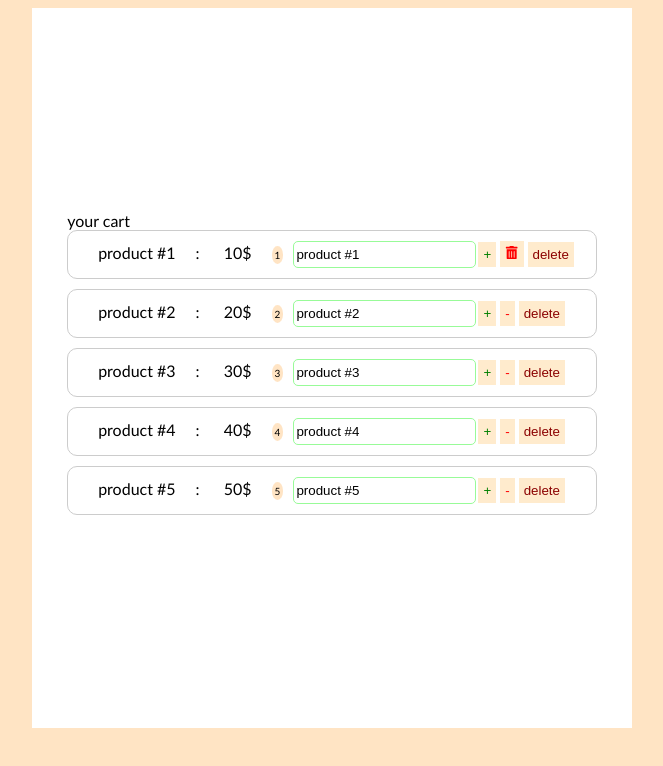
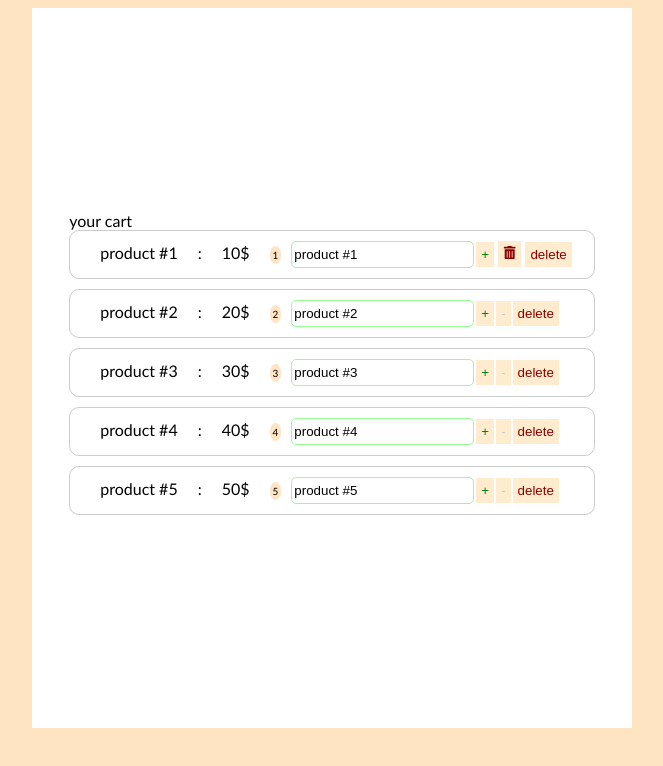
Before and after one commit to ghiathinejad/react-courses, a React (Create React App) app: page / in a window 1280 px wide. Shown: the top 766 px of the page, without its empty margins (308-971 px from the left). Built offline with nearby package versions, Linux system fonts and the light colour scheme.

Commit message:
course32 dynamic style in react

```diff
--- a/src/components/Product/Product.js
+++ b/src/components/Product/Product.js
@@ -6,11 +6,13 @@ class Product extends Component {
     render() {
         return <Fragment>
             <li className={productStyle.product}>
-                <span>{this.props.product.title}</span><span>:</span> <span>{this.props.product.price}</span>
+                <span>{this.props.product.title}</span>
+                <span>:</span>
+                <span>{this.props.product.price}</span>
                 <span className={productStyle.quantity}>{this.props.product.quantity}</span>
                 <input type="text" onChange={this.props.onChangeTitle} value={this.props.product.title} className={productStyle.input} />
                 <button className={`${productStyle.increment} ${productStyle.button}`} onClick={this.props.onIncrement}>+</button>
-                <button className={`${productStyle.decrement} ${productStyle.button}`} onClick={this.props.onDecrement}>
+                <button className={`${this.props.product.quantity < 2 && productStyle.delete } ${productStyle.button}`} onClick={this.props.onDecrement}>
                     {this.props.product.quantity > 1 ? "-" : <FaTrashAlt />}
                 </button>
                 <button className={`${productStyle.delete} ${productStyle.button}`} onClick={this.props.onDelete}>delete</button>
--- a/src/components/Product/product.module.css
+++ b/src/components/Product/product.module.css
@@ -14,6 +14,7 @@
   border: 0;
   outline: 0;
   padding: 5px;
+  color: #ccc;
 }
 .delete {
   color: darkred;
```
